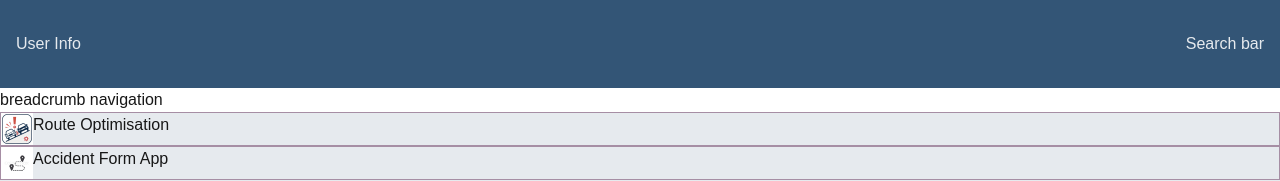
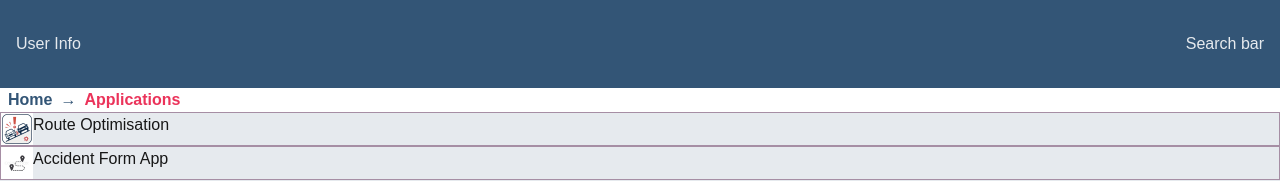
Before and after one commit to Dimitriy07/application-admin-hub, a Next.js app: page /applications in a window 1280 px wide. Shown: the top 181 px of the page. Built offline with nearby package versions, Linux system fonts and the light colour scheme.

Commit message:
add breadcrumbs navigation

```diff
--- /dev/null
+++ b/app/_components/BreadcrumbsNav.tsx
@@ -0,0 +1,57 @@
+"use client";
+
+import Link from "next/link";
+import { usePathname } from "next/navigation";
+import React from "react";
+
+// type BreadcrumbsType = {
+//   id: string;
+//   urlPath: string;
+// };
+
+interface BreadcrumbsNavProps {
+  separator: string;
+  homeElement: string;
+  activeClass: string;
+  listClass: string;
+  containerClass: string;
+}
+
+export default function BreadcrumbsNav({
+  separator = "|",
+  homeElement,
+  activeClass,
+  listClass,
+  containerClass,
+}: BreadcrumbsNavProps) {
+  const path = usePathname();
+  const pathNames = path.split("/").filter((path) => path);
+
+  return (
+    <div>
+      <ul className={containerClass}>
+        <li className={listClass}>
+          <Link href="/">{homeElement}</Link>
+        </li>
+        {pathNames.length > 0 && " " + separator}
+        {pathNames.map((pathName, index) => {
+          if (index % 2 === 0 && index <= pathNames.length - 1) {
+            let crumbHref = "/" + pathNames.slice(0, index + 2).join("/");
+            let crumbClass =
+              path === crumbHref ? `${listClass} ${activeClass}` : listClass;
+            let crumbLabel =
+              pathName[0].toUpperCase() + pathName.slice(1, pathName.length);
+            return (
+              <React.Fragment key={index}>
+                <li className={crumbClass}>
+                  <Link href={crumbHref}>{crumbLabel}</Link>
+                </li>
+                {index < pathNames.length - 1 && separator}
+              </React.Fragment>
+            );
+          }
+        })}
+      </ul>
+    </div>
+  );
+}
--- a/app/_components/ItemRow.tsx
+++ b/app/_components/ItemRow.tsx
@@ -16,14 +16,14 @@ interface ItemRowProps {
 }
 
 export default function ItemRow({ items, urlPath }: ItemRowProps) {
-  const path = usePathname();
+  const pathname = usePathname();
   return (
     <>
       {items.map((item) => (
         <Link
-          href={`${urlPath !== "applications" ? path + "/" : ""}${urlPath}/${
-            item.id
-          }`}
+          href={`${
+            urlPath !== "applications" ? pathname + "/" : ""
+          }${urlPath}/${item.id}`}
           key={item.id}
         >
           <li className="flex border border-plum-500">
--- a/app/layout.tsx
+++ b/app/layout.tsx
@@ -1,3 +1,4 @@
+import BreadcrumbsNav from "./_components/BreadcrumbsNav";
 import Navigation from "./_components/Navigation";
 
 import "./globals.css";
@@ -11,9 +12,14 @@ export default function RootLayout({
     <html lang="en" className="h-full">
       <body className="h-full flex flex-col">
         <Navigation />
-        <div>breadcrumb navigation</div>
+        <BreadcrumbsNav
+          separator="&rarr;"
+          homeElement="Home"
+          listClass="hover:underline mx-2 font-bold "
+          activeClass="text-coral-800 pointer-events-none cursor-default"
+          containerClass="flex text-ocean-800"
+        />
         <main className="bg-ocean-100 h-screen flex-1">{children}</main>
-
       </body>
     </html>
   );
```
